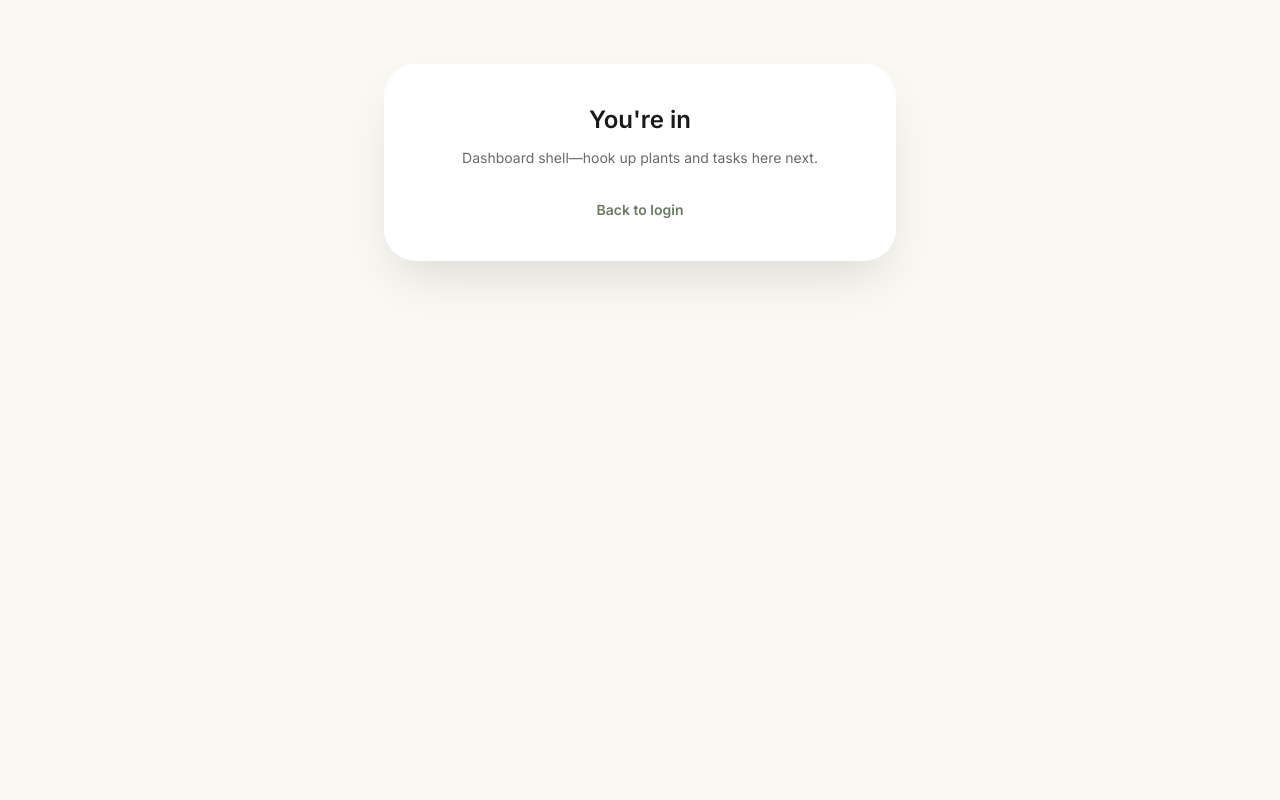
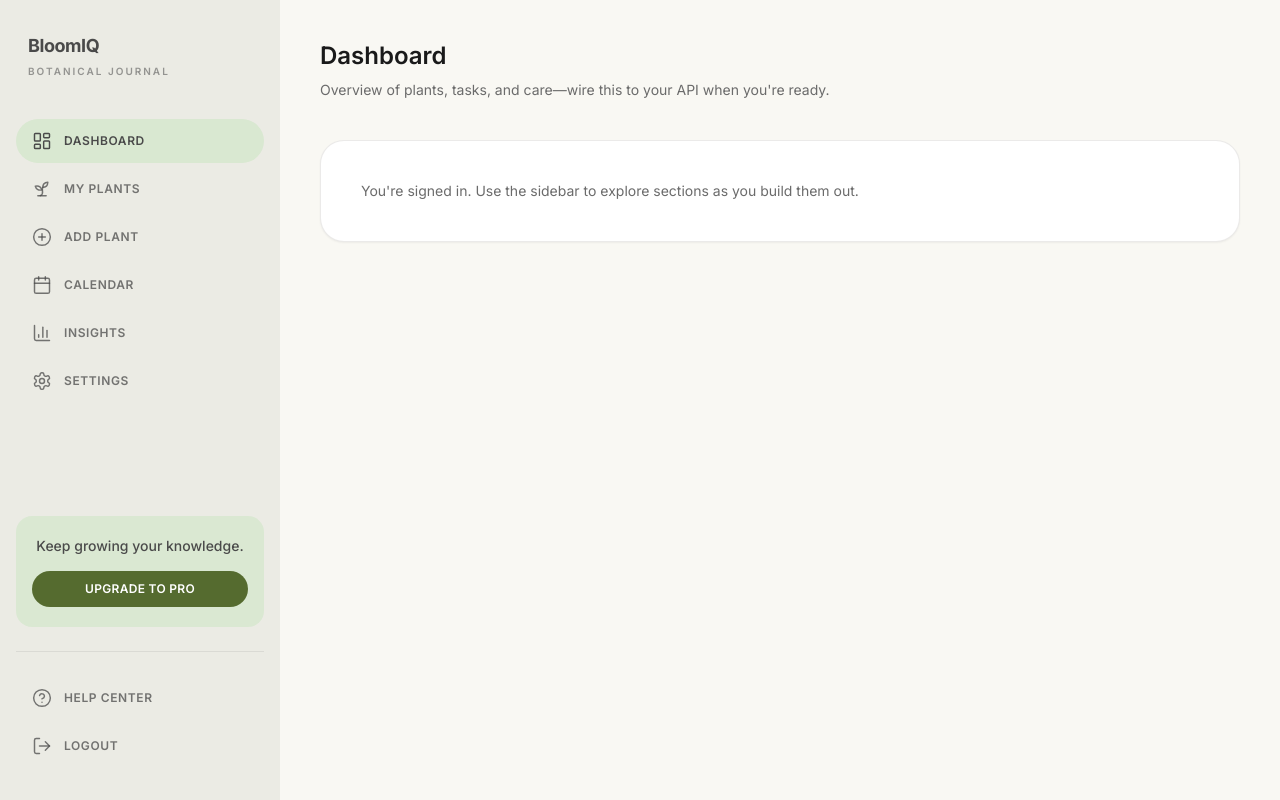
Before and after one commit to ujwalvinay/bloomIQ-v2, a Next.js app in the folder frontend/: page /dashboard in a window 1280 px wide. Built offline with nearby package versions, Linux system fonts and the light colour scheme.

Commit message:
Created the sidebar and pages

```diff
--- a/frontend/package.json
+++ b/frontend/package.json
@@ -9,6 +9,7 @@
     "lint": "next lint"
   },
   "dependencies": {
+    "lucide-react": "^0.460.0",
     "next": "^14.2.18",
     "react": "^18.3.1",
     "react-dom": "^18.3.1"
--- /dev/null
+++ b/frontend/src/app/(app)/calendar/page.tsx
@@ -0,0 +1,10 @@
+export default function CalendarPage() {
+  return (
+    <main className="p-8 lg:p-10">
+      <h1 className="text-2xl font-semibold text-ink">Calendar</h1>
+      <p className="mt-2 text-sm text-muted">
+        Care schedule calendar coming soon.
+      </p>
+    </main>
+  );
+}
--- /dev/null
+++ b/frontend/src/app/(app)/dashboard/page.tsx
@@ -0,0 +1,17 @@
+export default function DashboardPage() {
+  return (
+    <main className="p-8 lg:p-10">
+      <h1 className="text-2xl font-semibold text-ink">Dashboard</h1>
+      <p className="mt-2 max-w-lg text-sm text-muted">
+        Overview of plants, tasks, and care—wire this to your API when you&apos;re
+        ready.
+      </p>
+      <div className="mt-10 rounded-[1.5rem] border border-stone-200/80 bg-white p-10 shadow-sm">
+        <p className="text-sm text-muted">
+          You&apos;re signed in. Use the sidebar to explore sections as you build
+          them out.
+        </p>
+      </div>
+    </main>
+  );
+}
--- /dev/null
+++ b/frontend/src/app/(app)/help/page.tsx
@@ -0,0 +1,10 @@
+export default function HelpPage() {
+  return (
+    <main className="p-8 lg:p-10">
+      <h1 className="text-2xl font-semibold text-ink">Help center</h1>
+      <p className="mt-2 text-sm text-muted">
+        FAQs and support content can be added here.
+      </p>
+    </main>
+  );
+}
--- /dev/null
+++ b/frontend/src/app/(app)/insights/page.tsx
@@ -0,0 +1,10 @@
+export default function InsightsPage() {
+  return (
+    <main className="p-8 lg:p-10">
+      <h1 className="text-2xl font-semibold text-ink">Insights</h1>
+      <p className="mt-2 text-sm text-muted">
+        Trends and summaries will show here.
+      </p>
+    </main>
+  );
+}
--- /dev/null
+++ b/frontend/src/app/(app)/layout.tsx
@@ -0,0 +1,14 @@
+import { AppSidebar } from "@/components/layout/AppSidebar";
+
+export default function AppShellLayout({
+  children,
+}: {
+  children: React.ReactNode;
+}) {
+  return (
+    <div className="flex min-h-screen bg-cream">
+      <AppSidebar />
+      <div className="min-w-0 flex-1 overflow-x-auto">{children}</div>
+    </div>
+  );
+}
--- /dev/null
+++ b/frontend/src/app/(app)/plants/add/page.tsx
@@ -0,0 +1,10 @@
+export default function AddPlantPage() {
+  return (
+    <main className="p-8 lg:p-10">
+      <h1 className="text-2xl font-semibold text-ink">Add plant</h1>
+      <p className="mt-2 text-sm text-muted">
+        Form for a new plant will live here.
+      </p>
+    </main>
+  );
+}
--- /dev/null
+++ b/frontend/src/app/(app)/plants/page.tsx
@@ -0,0 +1,10 @@
+export default function PlantsPage() {
+  return (
+    <main className="p-8 lg:p-10">
+      <h1 className="text-2xl font-semibold text-ink">My plants</h1>
+      <p className="mt-2 text-sm text-muted">
+        Your collection will appear here.
+      </p>
+    </main>
+  );
+}
--- /dev/null
+++ b/frontend/src/app/(app)/settings/page.tsx
@@ -0,0 +1,10 @@
+export default function SettingsPage() {
+  return (
+    <main className="p-8 lg:p-10">
+      <h1 className="text-2xl font-semibold text-ink">Settings</h1>
+      <p className="mt-2 text-sm text-muted">
+        Account and app preferences will live here.
+      </p>
+    </main>
+  );
+}
--- a/frontend/src/app/dashboard/page.tsx
+++ /dev/null
@@ -1,20 +0,0 @@
-import Link from "next/link";
-
-export default function DashboardPage() {
-  return (
-    <main className="min-h-screen bg-cream px-6 py-16">
-      <div className="mx-auto max-w-lg rounded-[2rem] bg-white p-10 text-center shadow-card">
-        <h1 className="text-2xl font-semibold text-ink">You&apos;re in</h1>
-        <p className="mt-3 text-sm text-muted">
-          Dashboard shell—hook up plants and tasks here next.
-        </p>
-        <Link
-          href="/login"
-          className="mt-8 inline-block text-sm font-semibold text-olive hover:text-olive-dark"
-        >
-          Back to login
-        </Link>
-      </div>
-    </main>
-  );
-}
--- /dev/null
+++ b/frontend/src/components/layout/AppSidebar.tsx
@@ -0,0 +1,121 @@
+"use client";
+
+import {
+  BarChart3,
+  Calendar,
+  HelpCircle,
+  LayoutDashboard,
+  LogOut,
+  PlusCircle,
+  Settings,
+  Sprout,
+} from "lucide-react";
+import Link from "next/link";
+import { usePathname, useRouter } from "next/navigation";
+import { useState } from "react";
+
+const nav = [
+  { href: "/dashboard", label: "Dashboard", icon: LayoutDashboard },
+  { href: "/plants", label: "My plants", icon: Sprout },
+  { href: "/plants/add", label: "Add plant", icon: PlusCircle },
+  { href: "/calendar", label: "Calendar", icon: Calendar },
+  { href: "/insights", label: "Insights", icon: BarChart3 },
+  { href: "/settings", label: "Settings", icon: Settings },
+] as const;
+
+function isNavActive(pathname: string, href: string): boolean {
+  if (href === "/dashboard") return pathname === "/dashboard";
+  if (href === "/plants/add") return pathname.startsWith("/plants/add");
+  if (href === "/plants") {
+    if (pathname === "/plants") return true;
+    if (pathname.startsWith("/plants/") && !pathname.startsWith("/plants/add")) {
+      return true;
+    }
+    return false;
+  }
+  return pathname === href || pathname.startsWith(`${href}/`);
+}
+
+export function AppSidebar() {
+  const pathname = usePathname();
+  const router = useRouter();
+  const [loggingOut, setLoggingOut] = useState(false);
+
+  async function handleLogout() {
+    setLoggingOut(true);
+    try {
+      await fetch("/api/auth/logout", {
+        method: "POST",
+        credentials: "include",
+      });
+    } finally {
+      router.push("/login");
+      router.refresh();
+      setLoggingOut(false);
+    }
+  }
+
+  return (
+    <aside className="flex h-screen w-[280px] shrink-0 flex-col bg-sidebar-bg px-4 py-8">
+      <div className="px-3">
+        <p className="text-lg font-bold tracking-tight text-sidebar-text">
+          BloomIQ
+        </p>
+        <p className="mt-1 text-[10px] font-semibold uppercase tracking-[0.2em] text-sidebar-text/55">
+          Botanical journal
+        </p>
+      </div>
+
+      <nav className="mt-10 flex flex-1 flex-col gap-1 overflow-y-auto">
+        {nav.map(({ href, label, icon: Icon }) => {
+          const active = isNavActive(pathname, href);
+          return (
+            <Link
+              key={href}
+              href={href}
+              className={`flex items-center gap-3 rounded-full px-4 py-3 text-xs font-semibold uppercase tracking-wider transition-colors ${
+                active
+                  ? "bg-sidebar-active text-sidebar-text"
+                  : "text-sidebar-text/75 hover:bg-black/[0.04] hover:text-sidebar-text"
+              }`}
+            >
+              <Icon className="h-5 w-5 shrink-0" strokeWidth={1.75} aria-hidden />
+              {label}
+            </Link>
+          );
+        })}
+      </nav>
+
+      <div className="mt-6 rounded-2xl bg-sidebar-active/90 px-4 py-5 text-center">
+        <p className="text-sm font-medium leading-snug text-sidebar-text">
+          Keep growing your knowledge.
+        </p>
+        <button
+          type="button"
+          className="mt-4 w-full rounded-full bg-olive-cta py-2.5 text-xs font-semibold uppercase tracking-wide text-white transition hover:bg-olive-cta/90"
+        >
+          Upgrade to Pro
+        </button>
+      </div>
+
+      <div className="mt-6 flex flex-col gap-1 border-t border-sidebar-text/10 pt-6">
+        <Link
+          href="/help"
+          className="flex items-center gap-3 rounded-full px-4 py-3 text-xs font-semibold uppercase tracking-wider text-sidebar-text/75 transition-colors hover:bg-black/[0.04] hover:text-sidebar-text"
+        >
+          <HelpCircle className="h-5 w-5 shrink-0" strokeWidth={1.75} aria-hidden />
+          Help center
+        </Link>
+        <button
+          type="button"
+          onClick={handleLogout}
+          disabled={loggingOut}
+          className="flex w-full items-center gap-3 rounded-full px-4 py-3 text-left text-xs font-semibold uppercase tracking-wider text-sidebar-text/75 transition-colors hover:bg-black/[0.04] hover:text-sidebar-text disabled:opacity-50"
+        >
+          <LogOut className="h-5 w-5 shrink-0" strokeWidth={1.75} aria-hidden />
+          {loggingOut ? "Logging out…" : "Logout"}
+        </button>
+      </div>
+    </aside>
+  );
+}
--- a/frontend/tailwind.config.ts
+++ b/frontend/tailwind.config.ts
@@ -18,6 +18,12 @@ const config: Config = {
         muted: "#6b6b6b",
         input: "#E8E6E0",
         "input-deep": "#E5E4DE",
+        sidebar: {
+          bg: "#EBEBE4",
+          active: "#D9E8D1",
+          text: "#4A4A4A",
+        },
+        "olive-cta": "#556B2F",
       },
       fontFamily: {
         sans: ["var(--font-geist-sans)", "system-ui", "sans-serif"],
```
Also changed, not shown: 1 other file (tests, documents, lock files or other folders).
